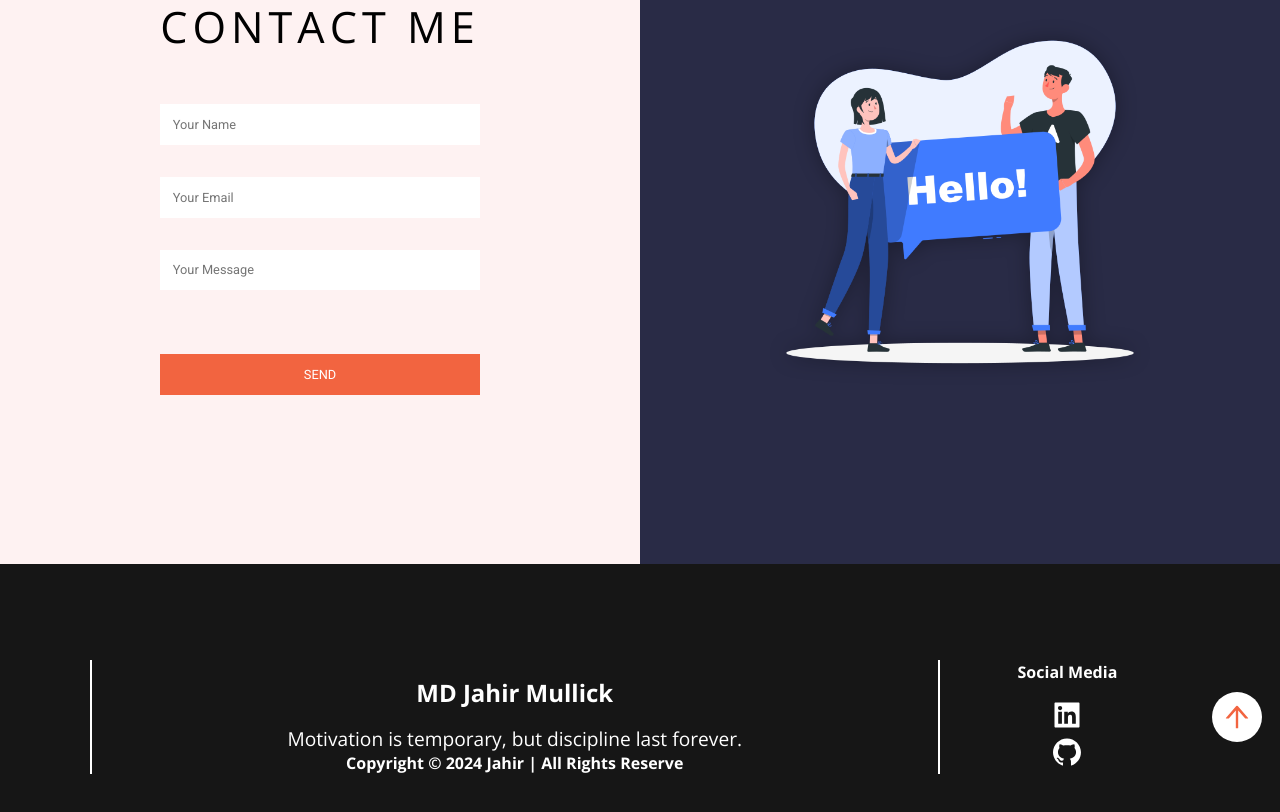
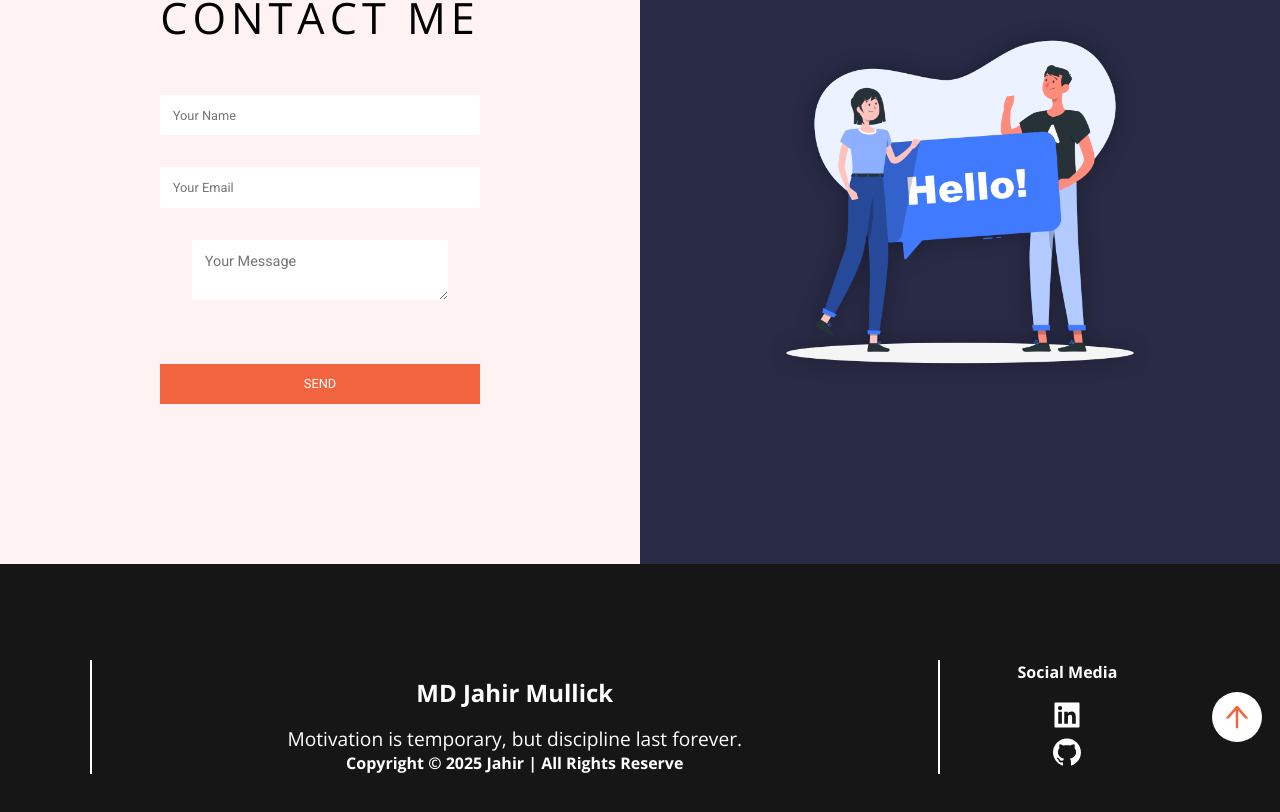
Before and after one commit to JahirMullick/react-portfollio, a React (Vite) app: page / in a window 1280 px wide. Shown: the part 3536-4348 px from the top of the page. Built offline with nearby package versions, Linux system fonts and the light colour scheme.

Commit message:
Add Formspree

```diff
--- a/package.json
+++ b/package.json
@@ -10,6 +10,7 @@
     "preview": "vite preview"
   },
   "dependencies": {
+    "@formspree/react": "^2.5.1",
     "@vercel/analytics": "^1.1.2",
     "@vercel/speed-insights": "^1.0.2",
     "firebase": "^10.7.1",
--- a/src/components/Contact.jsx
+++ b/src/components/Contact.jsx
@@ -1,13 +1,140 @@
+// import React, { useState } from "react";
+// import vg from "../assets/vg.png";
+// import toast from "react-hot-toast";
+// import { motion } from "framer-motion";
+// import { addDoc, collection } from "firebase/firestore";
+// import { db } from "../firebase";
+// // import { FaWhatsapp } from "react-icons/fa";
+
+
+// const Contact = () => {
+//   const [name, setName] = useState("");
+//   const [email, setEmail] = useState("");
+//   const [message, setMessage] = useState("");
+//   const [disableBtn, setDisableBtn] = useState(false);
+
+//   const submitHandler = async (e) => {
+//     e.preventDefault();
+//     setDisableBtn(true);
+//     try {
+//       await addDoc(collection(db, "contacts"), {
+//         name,
+//         email,
+//         message,
+//       });
+//       setName("");
+//       setEmail("");
+//       setMessage("");
+//       toast.success("Message Sent");
+//       setDisableBtn(false);
+//     } catch (error) {
+//       toast.error("Error");
+//       console.log(error);
+//       setDisableBtn(false);
+//     }
+//   };
+
+//   const animations = {
+//     form: {
+//       initial: {
+//         x: "-100%",
+//         opacity: 0,
+//       },
+//       whileInView: {
+//         x: 0,
+//         opacity: 1,
+//       },
+//     },
+
+//     button: {
+//       initial: {
+//         y: "-100%",
+//         opacity: 0,
+//       },
+//       whileInView: {
+//         y: 0,
+//         opacity: 1,
+//       },
+//       transition: {
+//         delay: 0.5,
+//       },
+//     },
+//   };
+//   return (
+//     <div id="contact">
+//       <section>
+//         <motion.form onSubmit={submitHandler} {...animations.form}>
+//           <h2>Contact Me</h2>
+//           <input
+//             type="text"
+//             value={name}
+//             onChange={(e) => setName(e.target.value)}
+//             placeholder="Your Name"
+//             required
+//           />
+//           <input
+//             type="email"
+//             placeholder="Your Email"
+//             required
+//             value={email}
+//             onChange={(e) => setEmail(e.target.value)}
+//           />
+//           <input
+//             type="text"
+//             placeholder="Your Message"
+//             required
+//             value={message}
+//             onChange={(e) => setMessage(e.target.value)}
+//           />
+
+//           <motion.button
+//             disabled={disableBtn}
+//             className={disableBtn ? "disableBtn" : ""}
+//             {...animations.button}
+//             type="submit"
+//           >
+//             Send
+//           </motion.button>
+//           {/* <span></span>
+//           <motion.button
+//             className="wpdiv">
+//             <a target="_blank" href="https://wa.me/9609547215" />
+//             <FaWhatsapp className="wpbutton" />
+//             <span className="wptext">Connect with Whatsapp</span>
+//           </motion.button> */}
+//         </motion.form>
+//       </section>
+//       <aside>
+//         <img src={vg} alt="Graphics" />
+//       </aside>
+//     </div>
+//   );
+// };
+
+// export default Contact;
+
+
+
+
+
+
+
+
+
+
+
+// V2
+
 import React, { useState } from "react";
+import { useForm, ValidationError } from "@formspree/react";
+import { motion } from "framer-motion";
+import { addDoc, collection } from "firebase/firestore";
+import { db } from "../firebase"; // Import Firebase database
 import vg from "../assets/vg.png";
 import toast from "react-hot-toast";
-import { motion } from "framer-motion";
-import { addDoc, collection } from "firebase/firestore";
-import { db } from "../firebase";
-// import { FaWhatsapp } from "react-icons/fa";
-
 
 const Contact = () => {
+  const [state, handleSubmit] = useForm("mrbellpr"); // Formspree Form ID
   const [name, setName] = useState("");
   const [email, setEmail] = useState("");
   const [message, setMessage] = useState("");
@@ -16,76 +143,90 @@ const Contact = () => {
   const submitHandler = async (e) => {
     e.preventDefault();
     setDisableBtn(true);
+
+    // First, Save Data in Firebase Firestore
     try {
       await addDoc(collection(db, "contacts"), {
         name,
         email,
         message,
       });
+      toast.success("Message saved in Firebase!");
+    } catch (error) {
+      toast.error("Error saving to Firebase!");
+      console.log(error);
+    }
+
+    // Then, Submit Data to Formspree
+    const formData = new FormData();
+    formData.append("name", name);
+    formData.append("email", email);
+    formData.append("message", message);
+
+    try {
+      await fetch("https://formspree.io/f/mrbellpr", {
+        method: "POST",
+        body: formData,
+        headers: { Accept: "application/json" },
+      });
+      toast.success("Message sent via Formspree!");
       setName("");
       setEmail("");
       setMessage("");
-      toast.success("Message Sent");
-      setDisableBtn(false);
     } catch (error) {
-      toast.error("Error");
+      toast.error("Error sending to Formspree!");
       console.log(error);
-      setDisableBtn(false);
     }
+
+    setDisableBtn(false);
   };
 
   const animations = {
     form: {
-      initial: {
-        x: "-100%",
-        opacity: 0,
-      },
-      whileInView: {
-        x: 0,
-        opacity: 1,
-      },
+      initial: { x: "-100%", opacity: 0 },
+      whileInView: { x: 0, opacity: 1 },
     },
-
     button: {
-      initial: {
-        y: "-100%",
-        opacity: 0,
-      },
-      whileInView: {
-        y: 0,
-        opacity: 1,
-      },
-      transition: {
-        delay: 0.5,
-      },
+      initial: { y: "-100%", opacity: 0 },
+      whileInView: { y: 0, opacity: 1 },
+      transition: { delay: 0.5 },
     },
   };
+
   return (
     <div id="contact">
       <section>
         <motion.form onSubmit={submitHandler} {...animations.form}>
           <h2>Contact Me</h2>
+
           <input
             type="text"
+            name="name"
             value={name}
             onChange={(e) => setName(e.target.value)}
             placeholder="Your Name"
             required
           />
+          <ValidationError prefix="Name" field="name" errors={state.errors} />
+
           <input
             type="email"
+            name="email"
             placeholder="Your Email"
             required
             value={email}
             onChange={(e) => setEmail(e.target.value)}
           />
-          <input
-            type="text"
+          <ValidationError prefix="Email" field="email" errors={state.errors} />
+
+          <textarea
+            name="message"
             placeholder="Your Message"
             required
             value={message}
             onChange={(e) => setMessage(e.target.value)}
           />
+          <ValidationError prefix="Message" field="message" errors={state.errors} />
 
           <motion.button
             disabled={disableBtn}
@@ -95,13 +236,6 @@ const Contact = () => {
           >
             Send
           </motion.button>
-          {/* <span></span>
-          <motion.button
-            className="wpdiv">
-            <a target="_blank" href="https://wa.me/9609547215" />
-            <FaWhatsapp className="wpbutton" />
-            <span className="wptext">Connect with Whatsapp</span>
-          </motion.button> */}
         </motion.form>
       </section>
       <aside>
--- a/src/components/Footer.jsx
+++ b/src/components/Footer.jsx
@@ -12,7 +12,7 @@ const Footer = () => {
 
         <h2>MD Jahir Mullick</h2>
         <p>Motivation is temporary, but discipline last forever.</p>
-        <h4> Copyright &copy; 2024 Jahir | All Rights Reserve</h4>
+        <h4> Copyright &copy; 2025 Jahir | All Rights Reserve</h4>
       </div>
 
       <aside>
--- a/src/styles/contact.scss
+++ b/src/styles/contact.scss
@@ -24,6 +24,7 @@
       }
 
       >input,
+      >textarea,
       >button {
         padding: 0.8rem;
         width: 40%;
```
Also changed, not shown: 1 other file (tests, documents, lock files or other folders).
